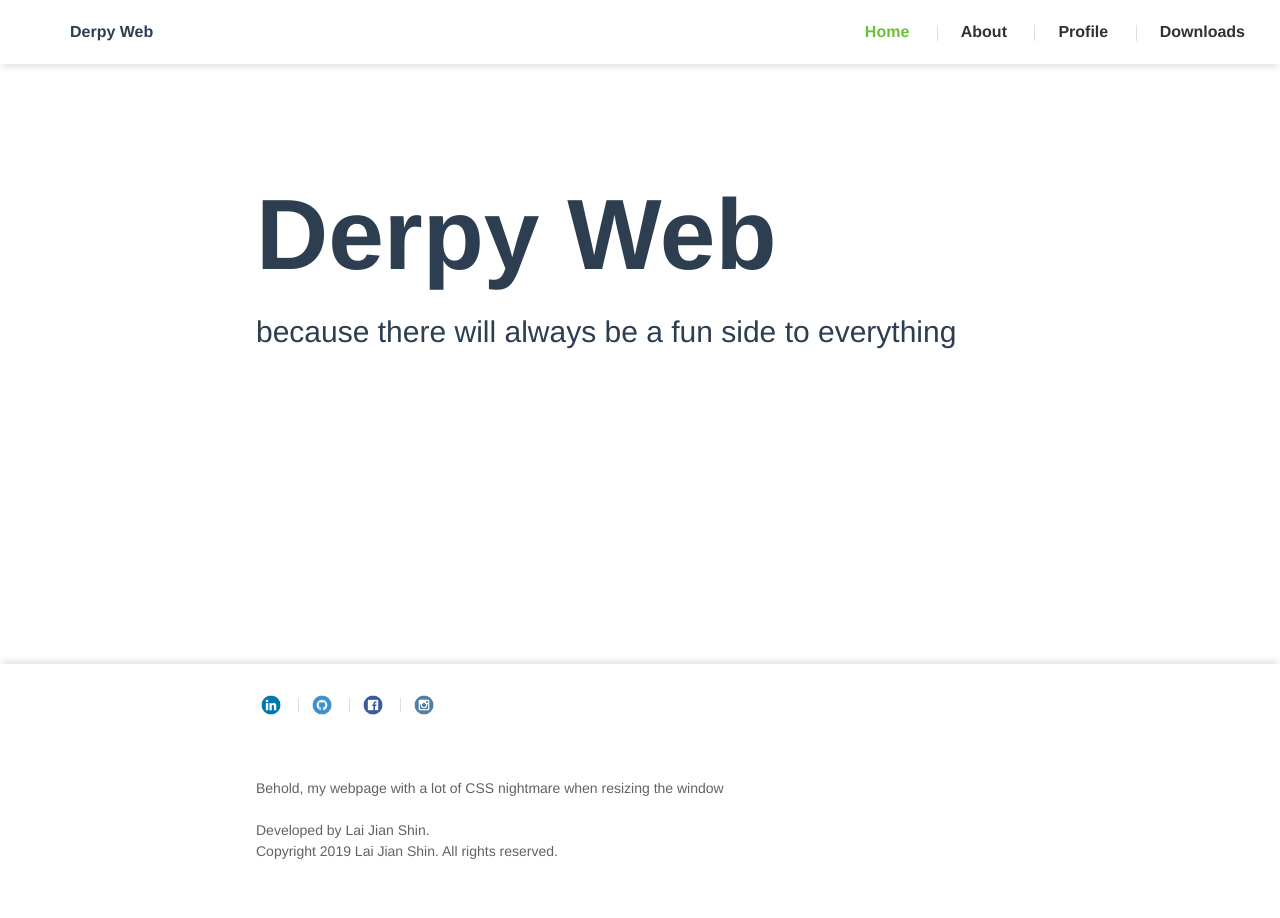
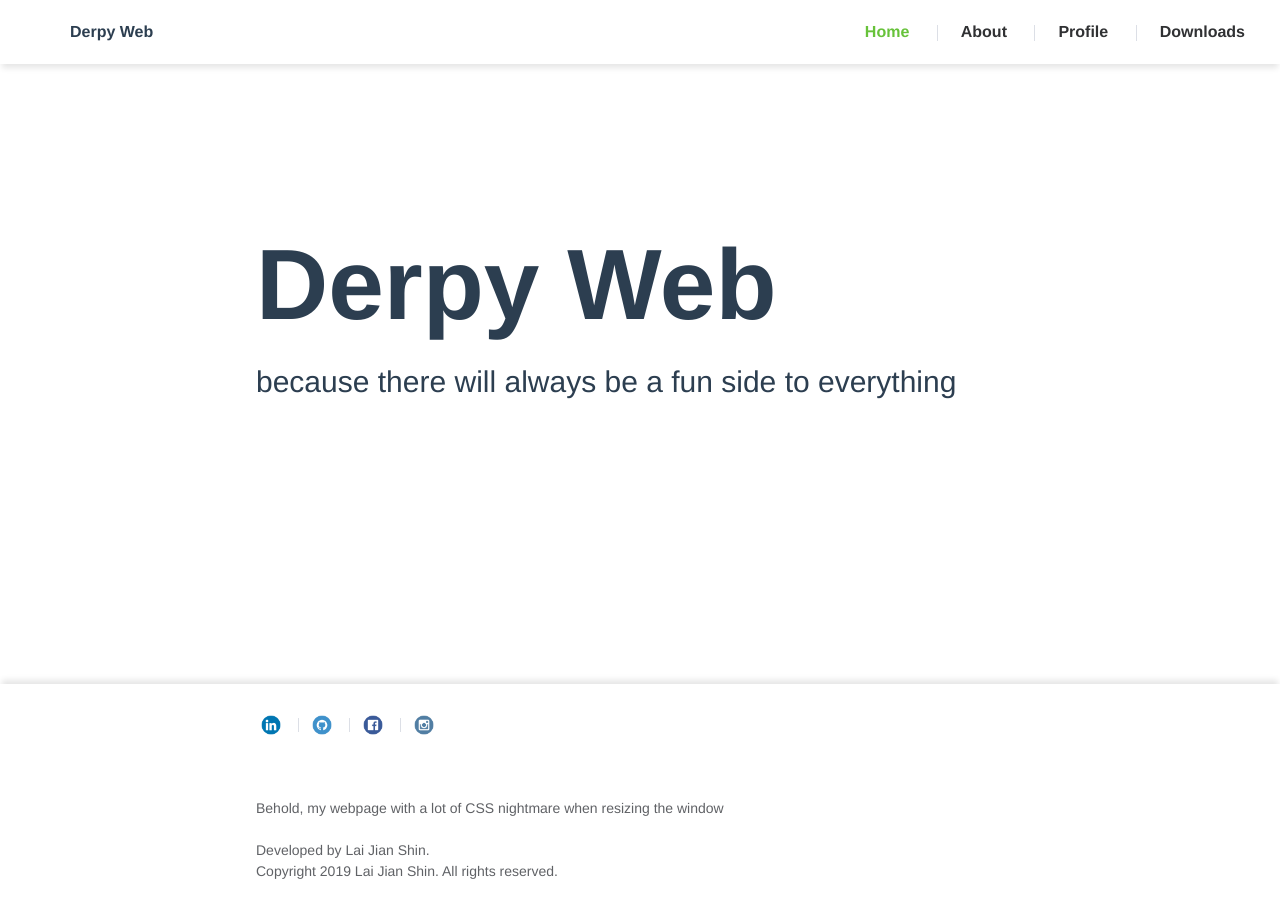
Before and after one commit to AndyPhoenix9879/iris, a Vue app: page / in a window 1280 px wide. Shown: the top 918 px of the page. Built offline with nearby package versions, Linux system fonts and the light colour scheme.

Commit message:
tbh everything here was mainly for the footer

```diff
--- a/src/views/Home.vue
+++ b/src/views/Home.vue
@@ -7,10 +7,7 @@
       <br>
       <span id="head"><b>Derpy Web</b></span><br>
       because there will always be a fun side to everything<br><br>
-
-
     </div>
-
   </div>
   <webfooter/>
 </div>
@@ -28,18 +25,13 @@ export default {
 
 <style scoped>
 .mainContainer {
-  padding-top: 50px;
-  padding-bottom: 90px;
-  display: block;
-  position: relative;
-  text-align: left;
-}
-.webfooter {
-  position: fixed;
-  bottom: 0;
+  margin: 100px 0 0 0;
+  min-width: 600px;
+  min-height: 520px;
 }
 .Derp {
   font-size: 30px;
+  min-height: 100%;
 }
 #head {
   font-size: 100px;
--- a/src/views/Profile.vue
+++ b/src/views/Profile.vue
@@ -1,8 +1,6 @@
 <template>
 <div>
     <div class="mainContainer">
-        <img src="https://lh3.googleusercontent.com/Mxtu2XLm6YKuDHMwJOiDkbi3mPF1HbhpNvZTGVt-GH1L3AGSmsuzFinn1n_ymn3-PKqcH12Zl-l5iA2UCgkQlViJMAmDvDVN_tiW3EUFitbZxf0ggidcK3G-yTbzapmvhwgnzTuccDmw24geEtfOlqMnu4ttzkRkS93EueOi7aLBUVpKMMBd0WVisl8e1c8cskEwTCNwKBIEJ7aVfi6SGNZbPQCol42xSbsbkLfgWLiip_DVboXhoFEplrbbeW2fQxvU5MRaodF1s7ZpwaE7FiLp1Pruvq24eTwYbDKtUGx9Z8JlrITF6wy68lXIC5a-igD5G9xUzNcmp-d3XYZNxNk8nuHjB2Pg48r5vCIonV9BhKe84esww8A1FJjy8IDT2-w78Lj1kMfCB1F6grjxhynvz3_hEpacDR99rLCqsdIAEag2k58y4XwyGllLUJW45FZoikoXziyh4n1KtDdgcrO58vohwpzso3HYYgQIwo2KE4hc2bOSN1ZvaFt9Gus5D1CRz6qL-EZq11K0p3FUmhRezi712-DaW9GEfw4TvopYSBMHlXAgqlcL-gUSZghEyKkZKcqQli3zCNhFRQNVut3V3e0zN_PYo4g0x4wTdCAJeRyAKp9njrWIykTYjeimzyjS1tBdo_6zBxbrcQI5F-3C_1DJKG--=w3342-h1878-no"
-        style="width:100%; height:100%; position:fixed; z-index:-9999; top:0; min-width: 1000px;">
 
         <div class="Card">
             <div>
```
